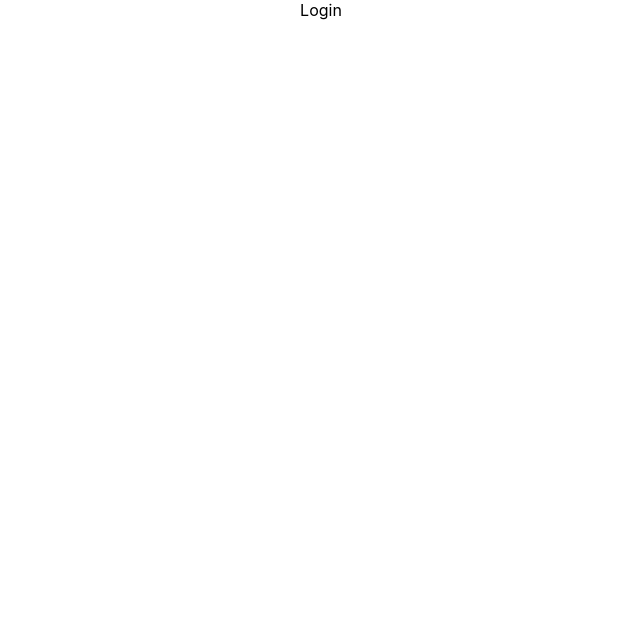
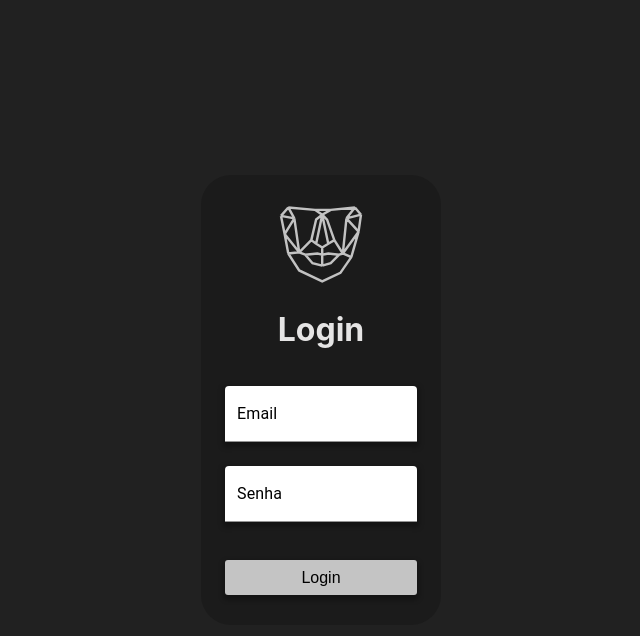
Before and after one commit to trotou/Capstone-Face-api, a React (Create React App) app: page /login in a window 1280 px wide. Shown: the top 636 px of the page, without its empty margins (319-959 px from the left). Built offline with nearby package versions, Linux system fonts and the light colour scheme.

Commit message:
Componente Login e Register - Completo - Sem testes

```diff
--- a/src/components/LoginForm/index.js
+++ b/src/components/LoginForm/index.js
@@ -1,5 +1,69 @@
+import { Container, Btn, Input } from './styles';
+
+import { useForm } from 'react-hook-form';
+import * as yup from 'yup';
+import { yupResolver } from '@hookform/resolvers/yup';
+
 const LoginForm = () => {
-    return '';
+    const schema = yup.object().shape({
+        email: yup.string().email('Email inválido').required('Campo obrigatório'),
+        password: yup
+            .string()
+            .matches(
+                /^((?=.*[!@#$%^&*()\-_=+{};:,<.>]){1})(?=.*\d)((?=.*[a-z]){1})((?=.*[A-Z]){1}).*$/,
+                'Senha Invalida'
+            )
+            .required('Campo obrigatório')
+    });
+
+    const { register, handleSubmit, errors, reset } = useForm({
+        resolver: yupResolver(schema)
+    });
+
+    const handleForm = (data) => {
+        console.log(data);
+    };
+
+    return (
+        <Container>
+            <div className="div_svg">
+                <svg viewBox="0 0 35 33" fill="none" xmlns="http://www.w3.org/2000/svg">
+                    <path
+                        d="M4 1L15 2M4 1L1 4.5M4 1L6.5 5.5M15 2H21.5M15 2L18 4M21.5 2L31.5 1M21.5 2L18 4M31.5 1L34 4M31.5 1L28 5.5M34 4L33 11M34 4L28 5.5M33 11L30 21.5M33 11L28 5.5M33 11L26.5 20M30 21.5L25.5 28L18 31.5L8.5 27L4 20M30 21.5L26.5 20M4 20L2.5 12M4 20L8.5 19.5M2.5 12L1 4.5M2.5 12L6.5 5.5M2.5 12L8.5 19.5M1 4.5L6.5 5.5M18 4L20.5 16M18 4L15.5 16M18 4L15.5 6L13.5 14.5M18 4L20 6L23 14.5M20.5 16L18 17.5M20.5 16L23 14.5M18 17.5L15.5 16M18 17.5V20M15.5 16L13.5 14.5M18 20.5L20.5 20L25 20.5M18 20.5L16 20L11 20.5M18 20.5V20M25 20.5L21.5 24L18 25M25 20.5L26.5 20M18 25L14 24L11 20.5M18 25V22.5V20M11 20.5L8.5 19.5M6.5 5.5L8.5 19.5M28 5.5L26.5 20M26.5 20L23 14.5M8.5 19.5L13.5 14.5"
+                        stroke="#C2C2C2"
+                    />
+                </svg>
+            </div>
+
+            <h1>Login</h1>
+
+            <form onSubmit={handleSubmit(handleForm)}>
+                <Input
+                    name="email"
+                    type="email"
+                    label="Email"
+                    margin="normal"
+                    variant="filled"
+                    //inputRef={register}
+                    // error={!!errors.email}
+                    // helperText={errors.email?.message}
+                ></Input>
+                <Input
+                    name="password"
+                    label="Senha"
+                    type="password"
+                    margin="normal"
+                    variant="filled"
+                    //inputRef={register}
+                    // error={!!errors.password}
+                    // helperText={errors.password?.message}
+                ></Input>
+                <div>
+                    <Btn type="submit">Login</Btn>
+                </div>
+            </form>
+        </Container>
+    );
 };
 
 export default LoginForm;
--- a/src/components/LoginForm/styles.js
+++ b/src/components/LoginForm/styles.js
@@ -0,0 +1,64 @@
+import styled from 'styled-components';
+
+import { TextField } from '@material-ui/core';
+
+export const Input = styled(TextField)`
+    width: 80%;
+
+    color: #fff;
+    box-shadow: 0 3px 5px 2px rgba(0, 0, 0, 0.3);
+
+    & .MuiFormLabel-root,
+    .MuiInputBase-root {
+        background: #fff;
+        color: #000;
+    }
+
+    & .MuiFormLabel-root,
+    .MuiInputBase-root:hover {
+        background: #fff;
+    }
+
+    & .Mui-focused {
+        background: none;
+        color: #000;
+    }
+`;
+
+export const Btn = styled.button`
+    width: 80%;
+    background: #c4c4c4;
+    text-align: center;
+    border-radius: 3px;
+    border: 0px;
+    color: #000;
+    height: 35px;
+    padding: 0 30px;
+    box-shadow: 0 3px 5px 2px rgba(0, 0, 0, 0.3);
+    font-size: 1rem;
+    margin-top: 30px;
+    margin-bottom: 30px;
+`;
+
+export const Container = styled.div`
+    width: 15rem;
+    height: auto;
+    text-align: center;
+    display: flex;
+    flex-direction: column;
+    justify-content: center;
+    align-items: center;
+    align-content: center;
+
+    border-radius: 30px;
+
+    margin: 0 auto;
+    background-color: #1b1b1b;
+    color: #e5e4e4;
+
+    .div_svg svg {
+        width: 7rem;
+        height: 5rem;
+        margin-top: 30px;
+    }
+`;
--- a/src/components/RegisterForm/index.js
+++ b/src/components/RegisterForm/index.js
@@ -1,119 +1,80 @@
-// import { useHistory } from "react-router-dom";
-// import { useForm } from "react-hook-form";
-// import { yupResolver } from "@hookform/resolvers/yup";
-// import { useState } from "react";
-// import * as yup from "yup";
-// import { Button, TextField } from "@material-ui/core";
-// import {
-//   CardRegister,
-//   TagP,
-//   titleStyle,
-//   textAreaStyle,
-//   buttonStyle,
-// } from "./styles";
-// import { Card } from "@material-ui/core";
-// import D2DLogo from "../../styles/D2DLogo";
-// import axios from "axios";
-// import { neutralColor } from "../../styles/globalStyles";
+import { Container, Btn, Input } from './styles';
 
-// const Register = () => {
-//   const history = useHistory();
-//   const [errMsg, setErrMsg] = useState(false);
+import { useForm } from 'react-hook-form';
+import * as yup from 'yup';
+import { yupResolver } from '@hookform/resolvers/yup';
 
-//   const schema = yup.object().shape({
-//     username: yup.string().required("Campo obrigatório"),
-//     password: yup
-//       .string("deve ser string")
-//       .min(6, "Mínimo de 6 dígitos")
-//       .required("Campo obrigatório"),
-//     email: yup.string().email("Email inválido").required("Campo obrigatório"),
-//   });
+const RegisterForm = () => {
+    const schema = yup.object().shape({
+        email: yup.string().email('Email inválido').required('Campo obrigatório'),
+        password: yup
+            .string()
+            .matches(
+                /^((?=.*[!@#$%^&*()\-_=+{};:,<.>]){1})(?=.*\d)((?=.*[a-z]){1})((?=.*[A-Z]){1}).*$/,
+                'Senha Invalida'
+            )
+            .required('Campo obrigatório'),
+        name: yup.string().required('Campo obrigatório')
+    });
 
-//   const { register, handleSubmit, errors, reset } = useForm({
-//     resolver: yupResolver(schema),
-//   });
+    const { register, handleSubmit, errors, reset } = useForm({
+        resolver: yupResolver(schema)
+    });
 
-//   const handleMsgErr = () => {
-//     setErrMsg(true);
-//   };
+    const handleForm = (data) => {
+        console.log(data);
+    };
 
-//   const handleForm = (data) => {
-//     axios
-//       .post("https://kabit-api.herokuapp.com/users/", data)
-//       .then(() => {
-//         reset();
-//         history.push("/");
-//       })
-//       .catch(function (e) {
-//         if (e.response.status === 400) {
-//           handleMsgErr();
-//         }
-//       });
-//   };
+    return (
+        <Container>
+            <div className="div_svg">
+                <svg viewBox="0 0 35 33" fill="none" xmlns="http://www.w3.org/2000/svg">
+                    <path
+                        d="M4 1L15 2M4 1L1 4.5M4 1L6.5 5.5M15 2H21.5M15 2L18 4M21.5 2L31.5 1M21.5 2L18 4M31.5 1L34 4M31.5 1L28 5.5M34 4L33 11M34 4L28 5.5M33 11L30 21.5M33 11L28 5.5M33 11L26.5 20M30 21.5L25.5 28L18 31.5L8.5 27L4 20M30 21.5L26.5 20M4 20L2.5 12M4 20L8.5 19.5M2.5 12L1 4.5M2.5 12L6.5 5.5M2.5 12L8.5 19.5M1 4.5L6.5 5.5M18 4L20.5 16M18 4L15.5 16M18 4L15.5 6L13.5 14.5M18 4L20 6L23 14.5M20.5 16L18 17.5M20.5 16L23 14.5M18 17.5L15.5 16M18 17.5V20M15.5 16L13.5 14.5M18 20.5L20.5 20L25 20.5M18 20.5L16 20L11 20.5M18 20.5V20M25 20.5L21.5 24L18 25M25 20.5L26.5 20M18 25L14 24L11 20.5M18 25V22.5V20M11 20.5L8.5 19.5M6.5 5.5L8.5 19.5M28 5.5L26.5 20M26.5 20L23 14.5M8.5 19.5L13.5 14.5"
+                        stroke="#C2C2C2"
+                    />
+                </svg>
+            </div>
 
-//   return (
-//     <Card raised={true} style={CardRegister}>
-//       <D2DLogo />
-//       <h3 style={titleStyle}>Register</h3>
-//       <TextField
-//         data-testid="userNameRegisterTestId"
-//         margin="normal"
-//         variant="filled"
-//         label="Username"
-//         name="username"
-//         size="small"
-//         style={textAreaStyle}
-//         inputRef={register}
-//         error={!!errors.username}
-//         helperText={errors.username?.message}
-//       />
-//       <TextField
-//         data-testid="passwordRegisterTestId"
-//         type="password"
-//         margin="normal"
-//         variant="filled"
-//         label="Senha"
-//         name="password"
-//         size="small"
-//         style={textAreaStyle}
-//         inputRef={register}
-//         error={!!errors.password}
-//         helperText={errors.password?.message}
-//       />
-//       <TextField
-//         data-testid="emailTestId"
-//         margin="normal"
-//         variant="filled"
-//         label="Email"
-//         name="email"
-//         size="small"
-//         style={textAreaStyle}
-//         inputRef={register}
-//         error={!!errors.email}
-//         helperText={errors.email?.message}
-//       />
+            <h1>Register</h1>
 
-//       <div>
-//         <Button
-//           data-testid="formRegisterTestId"
-//           type="submit"
-//           variant="contained"
-//           style={buttonStyle}
-//           onClick={handleSubmit(handleForm)}
-//         >
-//           Cadastrar
-//         </Button>
-//       </div>
-//       <div>
-//         <Button
-//           onClick={() => history.push("/")}
-//           style={{ color: neutralColor }}
-//         >
-//           faça login
-//         </Button>
-//       </div>
-//       {errMsg && <TagP>Usuário já cadastrado</TagP>}
-//     </Card>
-//   );
-// };
-// export default Register;
+            <form onSubmit={handleSubmit(handleForm)}>
+                <Input
+                    name="email"
+                    type="email"
+                    label="Email"
+                    margin="normal"
+                    variant="filled"
+                    //inputRef={register}
+                    // error={!!errors.email}
+                    // helperText={errors.email?.message}
+                ></Input>
+                <Input
+                    name="password"
+                    label="Senha"
+                    type="password"
+                    margin="normal"
+                    variant="filled"
+                    //inputRef={register}
+                    // error={!!errors.password}
+                    // helperText={errors.password?.message}
+                ></Input>
+                <Input
+                    name="name"
+                    label="Nome"
+                    type="text"
+                    margin="normal"
+                    variant="filled"
+                    //inputRef={register}
+                    // error={!!errors.password}
+                    // helperText={errors.password?.message}
+                ></Input>
+                <div>
+                    <Btn type="submit">Login</Btn>
+                </div>
+            </form>
+        </Container>
+    );
+};
+
+export default RegisterForm;
--- a/src/components/RegisterForm/styles.js
+++ b/src/components/RegisterForm/styles.js
@@ -0,0 +1,64 @@
+import styled from 'styled-components';
+
+import { TextField } from '@material-ui/core';
+
+export const Input = styled(TextField)`
+    width: 80%;
+
+    color: #fff;
+    box-shadow: 0 3px 5px 2px rgba(0, 0, 0, 0.3);
+
+    & .MuiFormLabel-root,
+    .MuiInputBase-root {
+        background: #fff;
+        color: #000;
+    }
+
+    & .MuiFormLabel-root,
+    .MuiInputBase-root:hover {
+        background: #fff;
+    }
+
+    & .Mui-focused {
+        background: none;
+        color: #000;
+    }
+`;
+
+export const Btn = styled.button`
+    width: 80%;
+    background: #c4c4c4;
+    text-align: center;
+    border-radius: 3px;
+    border: 0px;
+    color: #000;
+    height: 35px;
+    padding: 0 30px;
+    box-shadow: 0 3px 5px 2px rgba(0, 0, 0, 0.3);
+    font-size: 1rem;
+    margin-top: 30px;
+    margin-bottom: 30px;
+`;
+
+export const Container = styled.div`
+    width: 15rem;
+    height: auto;
+    text-align: center;
+    display: flex;
+    flex-direction: column;
+    justify-content: center;
+    align-items: center;
+    align-content: center;
+
+    border-radius: 30px;
+
+    margin: 0 auto;
+    background-color: #1b1b1b;
+    color: #e5e4e4;
+
+    .div_svg svg {
+        width: 7rem;
+        height: 5rem;
+        margin-top: 30px;
+    }
+`;
--- a/src/pages/LoginPage/index.js
+++ b/src/pages/LoginPage/index.js
@@ -1,4 +1,9 @@
 import React from 'react';
+
+import { Background } from './styles';
+
+import LoginForm from '../../components/LoginForm';
+
 import { motion } from 'framer-motion';
 
 const LoginPage = () => {
@@ -8,7 +13,9 @@ const LoginPage = () => {
             animate={{ opacity: 1 }}
             exit={{ opacity: 0 }}
             transition={{ duration: 1 }}>
-            <div>Login</div>
+            <Background>
+                <LoginForm />
+            </Background>
         </motion.div>
     );
 };
--- a/src/pages/LoginPage/styles.js
+++ b/src/pages/LoginPage/styles.js
@@ -0,0 +1,16 @@
+import styled from 'styled-components';
+
+export const Background = styled.div`
+    width: 100vw;
+    height: auto;
+    min-height: 100vh;
+    text-align: center;
+    display: flex;
+    flex-direction: column;
+    justify-content: center;
+    align-items: center;
+    align-content: center;
+    margin: 0 auto;
+    background-color: #212121;
+    color: #e5e4e4;
+`;
--- a/src/pages/RegisterPage/styles.js
+++ b/src/pages/RegisterPage/styles.js
@@ -0,0 +1,16 @@
+import styled from 'styled-components';
+
+export const Background = styled.div`
+    width: 100vw;
+    height: auto;
+    min-height: 100vh;
+    text-align: center;
+    display: flex;
+    flex-direction: column;
+    justify-content: center;
+    align-items: center;
+    align-content: center;
+    margin: 0 auto;
+    background-color: #212121;
+    color: #e5e4e4;
+`;
```
Also changed, not shown: package.json (+7 -1 lines), src/pages/RegisterPage/index.js (+8 -1 lines), 1 other file (tests, documents, lock files or other folders).
